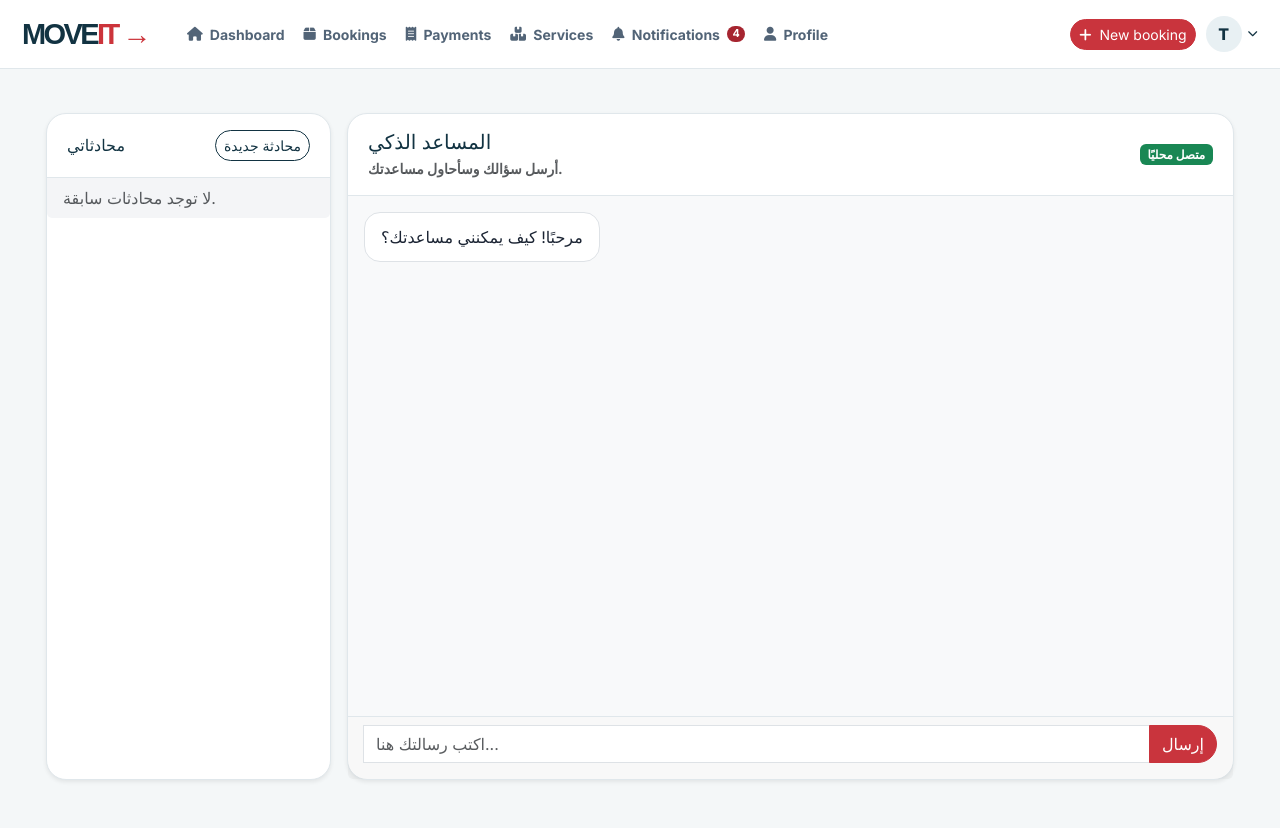
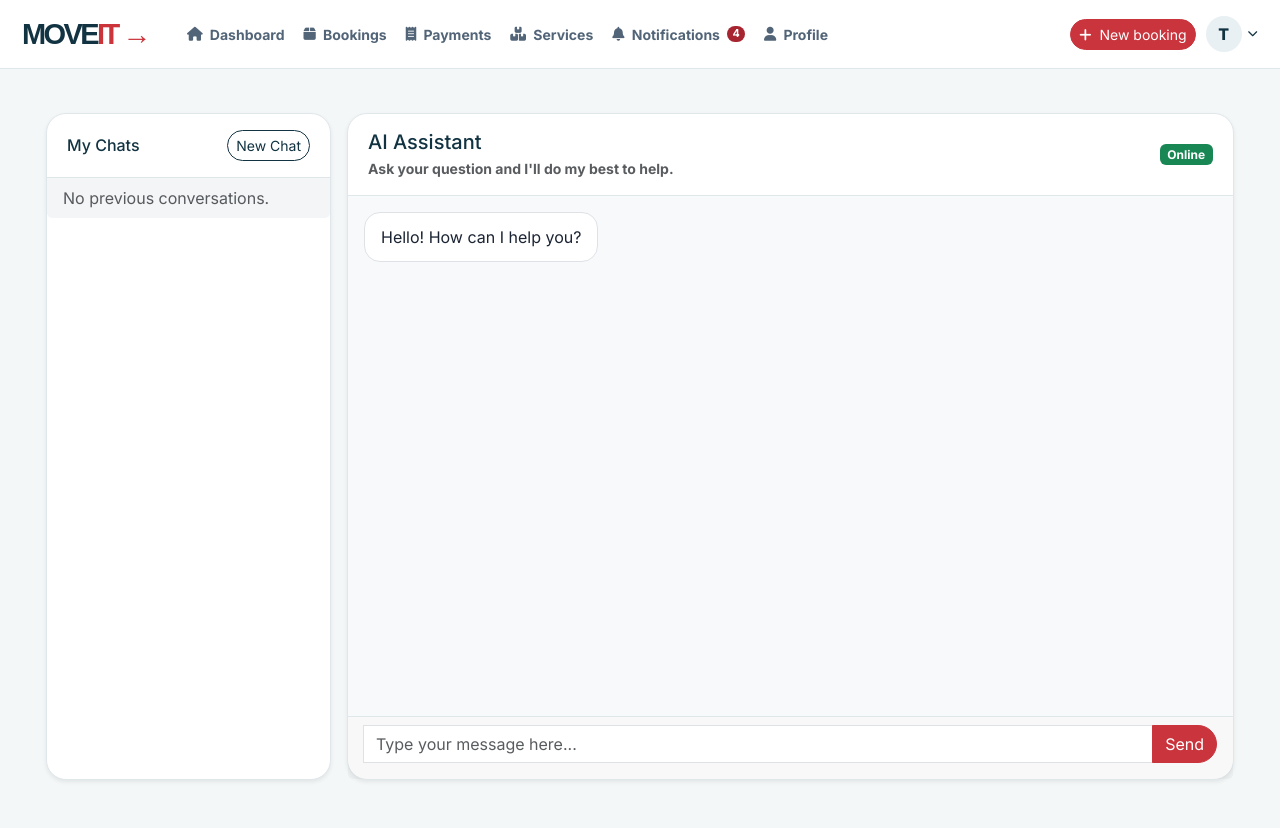
Before and after one commit to AGIAS911/Laravel_Project_1, a Laravel app: page /chatbot in a window 1280 px wide. Run offline with Laravel 12, Linux system fonts and the light colour scheme; a user stored in the database is signed in; data comes from the database, SQL or seed files in the repository; data that the repository does not hold is empty.

Commit message:
tested chat bot flow

```diff
--- a/config/services.php
+++ b/config/services.php
@@ -34,5 +34,9 @@ return [
             'channel' => env('SLACK_BOT_USER_DEFAULT_CHANNEL'),
         ],
     ],
+    'ollama' => [
+    'url' => env('OLLAMA_URL'),
+    'model' => env('OLLAMA_MODEL'),
+],
 
 ];
--- a/public/landing/css/customer-workspace.css
+++ b/public/landing/css/customer-workspace.css
@@ -81,9 +81,27 @@
 .customer-metric { --bs-card-bg:#f0f2f4; }
 .customer-workspace-content .workspace-banner { background:linear-gradient(112deg,#123342,#244957); }
 .customer-workspace-content .card-header { color:var(--navy); }
+.customer-chatbot-fab {
+    position:fixed;
+    right:24px;
+    bottom:24px;
+    z-index:1030;
+    display:grid;
+    place-items:center;
+    width:60px;
+    height:60px;
+    border-radius:50%;
+    background:var(--blue);
+    color:white;
+    box-shadow:0 8px 24px #0b181f40;
+    transition:transform .2s, background .2s;
+}
+.customer-chatbot-fab:hover { transform:translateY(-3px); background:#a8242c; color:white; }
+.customer-chatbot-fab svg { width:28px; height:28px; }
 @media(max-width:560px) {
     .customer-metric .card-body { flex-wrap:wrap; gap:8px !important; }
     .customer-metric .workspace-metric-icon { flex-basis:34px; height:34px; }
+    .customer-chatbot-fab { right:16px; bottom:16px; width:54px; height:54px; }
 }
 
 .customer-vehicle-options { display:grid; grid-template-columns:repeat(auto-fit,minmax(min(180px,100%),1fr)); gap:10px; }
--- a/resources/views/chatbot/index.blade.php
+++ b/resources/views/chatbot/index.blade.php
@@ -51,9 +51,9 @@
         <aside class="col-12 col-md-4 col-lg-3">
             <div class="card h-100 shadow-sm">
                 <div class="card-header d-flex align-items-center justify-content-between">
-                    <h2 class="h6 mb-0">محادثاتي</h2>
+                    <h2 class="h6 mb-0">My Chats</h2>
                     <a class="btn btn-sm btn-outline-primary" href="{{ route('chatbot.index', ['new' => 1]) }}">
-                        محادثة جديدة
+                        New Chat
                     </a>
                 </div>
                 <div class="list-group list-group-flush" id="conversation-list">
@@ -67,7 +67,7 @@
                         </a>
                     @empty
                         <span class="list-group-item text-muted" id="no-conversations">
-                            لا توجد محادثات سابقة.
+                            No previous conversations.
                         </span>
                     @endforelse
                 </div>
@@ -78,10 +78,10 @@
             <div class="card shadow-sm">
                 <div class="card-header d-flex align-items-center justify-content-between">
                     <div>
-                        <h1 class="h5 mb-1">المساعد الذكي</h1>
-                        <p class="small text-muted mb-0">أرسل سؤالك وسأحاول مساعدتك.</p>
+                        <h1 class="h5 mb-1">AI Assistant</h1>
+                        <p class="small text-muted mb-0">Ask your question and I'll do my best to help.</p>
                     </div>
-                    <span class="badge text-bg-success">متصل محليًا</span>
+                    <span class="badge text-bg-success">Online</span></span>
                 </div>
 
                 <div id="chat-messages" class="card-body chatbot-messages p-3" role="log" aria-live="polite">
@@ -91,7 +91,7 @@
                         </div>
                     @empty
                         <div class="chat-message chat-message-assistant">
-                            <div class="chat-bubble">مرحبًا! كيف يمكنني مساعدتك؟</div>
+                            <div class="chat-bubble">Hello! How can I help you?</div>
                         </div>
                     @endforelse
                 </div>
@@ -105,7 +105,7 @@
                     >
                         @csrf
                         <div class="input-group">
-                            <label class="visually-hidden" for="chat-message">اكتب رسالتك</label>
+                            <label class="visually-hidden" for="chat-message">Type your message</label>
                             <input
                                 id="chat-message"
                                 name="message"
@@ -113,10 +113,10 @@
                                 type="text"
                                 maxlength="2000"
                                 autocomplete="off"
-                                placeholder="اكتب رسالتك هنا..."
+                                placeholder="Type your message here..."
                                 required
                             >
-                            <button id="chat-send" class="btn btn-primary" type="submit">إرسال</button>
+                            <button id="chat-send" class="btn btn-primary" type="submit">Send</button>
                         </div>
                         <div id="chat-status" class="small text-muted mt-2" aria-live="polite"></div>
                     </form>
@@ -163,7 +163,7 @@
             input.value = '';
             input.disabled = true;
             sendButton.disabled = true;
-            status.textContent = 'جارٍ إعداد الرد...';
+            status.textContent = 'Generating response...';
             const waitingMessage = addMessage('...', 'assistant');
 
             try {
@@ -183,7 +183,7 @@
 
                 if (!response.ok || !data.success) {
                     const validationMessage = data.errors?.message?.[0];
-                    throw new Error(validationMessage || data.message || 'تعذر الحصول على رد.');
+                    throw new Error(validationMessage || data.message || 'Unable to get a response.');
                 }
 
                 waitingMessage.remove();
@@ -212,7 +212,7 @@
                 status.textContent = '';
             } catch (error) {
                 waitingMessage.remove();
-                addMessage(error.message || 'حدث خطأ أثناء الاتصال بالمساعد.', 'assistant', true);
+                addMessage(error.message || 'An error occurred while connecting to the assistant.', 'assistant', true);
                 status.textContent = '';
             } finally {
                 input.disabled = false;
```
Also changed, not shown: resources/views/home.blade.php (+8 -0 lines), tests/Feature/ChatbotFlowTest.php (+12 -0 lines).
